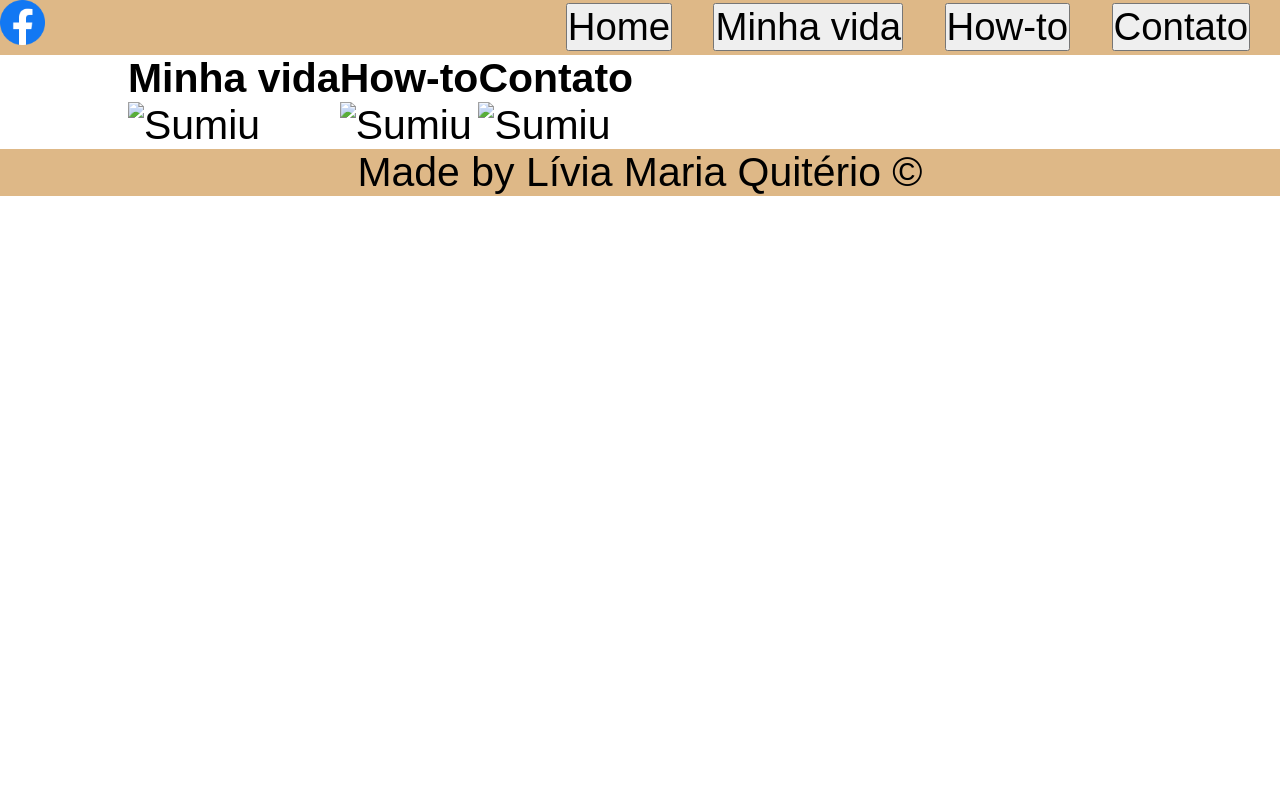
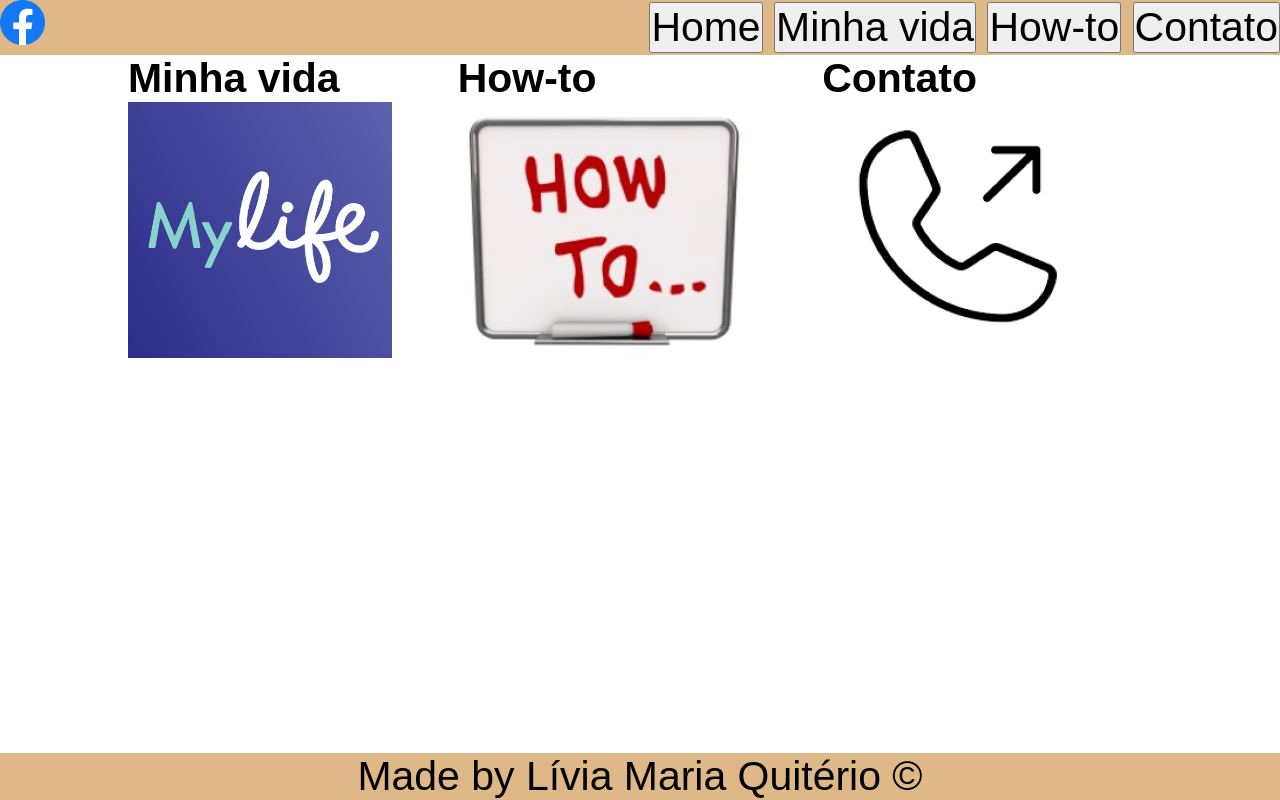
Before and after one commit to liviaquiterio/howtoemv, a plain HTML site: page index.html in a window 1280 px wide. Drawn offline with Linux system fonts and the light colour scheme.

Commit message:
Add files via upload

```diff
--- a/css/style.css
+++ b/css/style.css
@@ -26,6 +26,9 @@ nav > button {
     footer {
         background-color: burlywood;
         text-align: center;
+        position: absolute;
+        bottom: 0;
+        width: 100%;
     }
 
     .container {
@@ -34,6 +37,6 @@ nav > button {
         margin: 0 auto;
     }
     img {
-        width: 50%;
-        height: 50%;
+        width: 80%;
+        height: 80%;
     }
--- a/index.html
+++ b/index.html
@@ -15,27 +15,28 @@
             </figure>
         </figure>
         <nav>
-            <button>Home</button>
-           <button>Minha vida</button>
-           <button>How-to</button>
-          <button>Contato</button>
+            <a href="../index.html"><button>Home</button></a>
+            <a href="../index.html"><button>Minha vida</button></a>
+            <a href="../index.html"><button>How-to</button></a>
+            <a href="../index.html"><button>Contato</button></a>
         </nav>
     </header>
 <body>
 <main class="container">
     <section>
     <h2>Minha vida</h2>
-    <img src="images/" alt="Sumiu" </img>
+
+    <img src="images/minha vida.png" alt="Sumiu" </img>
     <title>Minha vida</title>
     </section>
     <section>
         <h2>How-to</h2>
-        <img src="images/" alt="Sumiu" </img>
+        <img src="images/how-to.jpg" alt="Sumiu" </img>
         <title>How-to</title>
     </section>
     <section>
         <h2>Contato</h2>
-        <img src="images/" alt="Sumiu" </img>
+        <img src="images/contato.png" alt="Sumiu" </img>
         <title>Contato</title>
     </section>
 </main>
```
Also changed, not shown: images/contato.png (added), images/how-to.jpg (added), images/minha vida.png (added).
